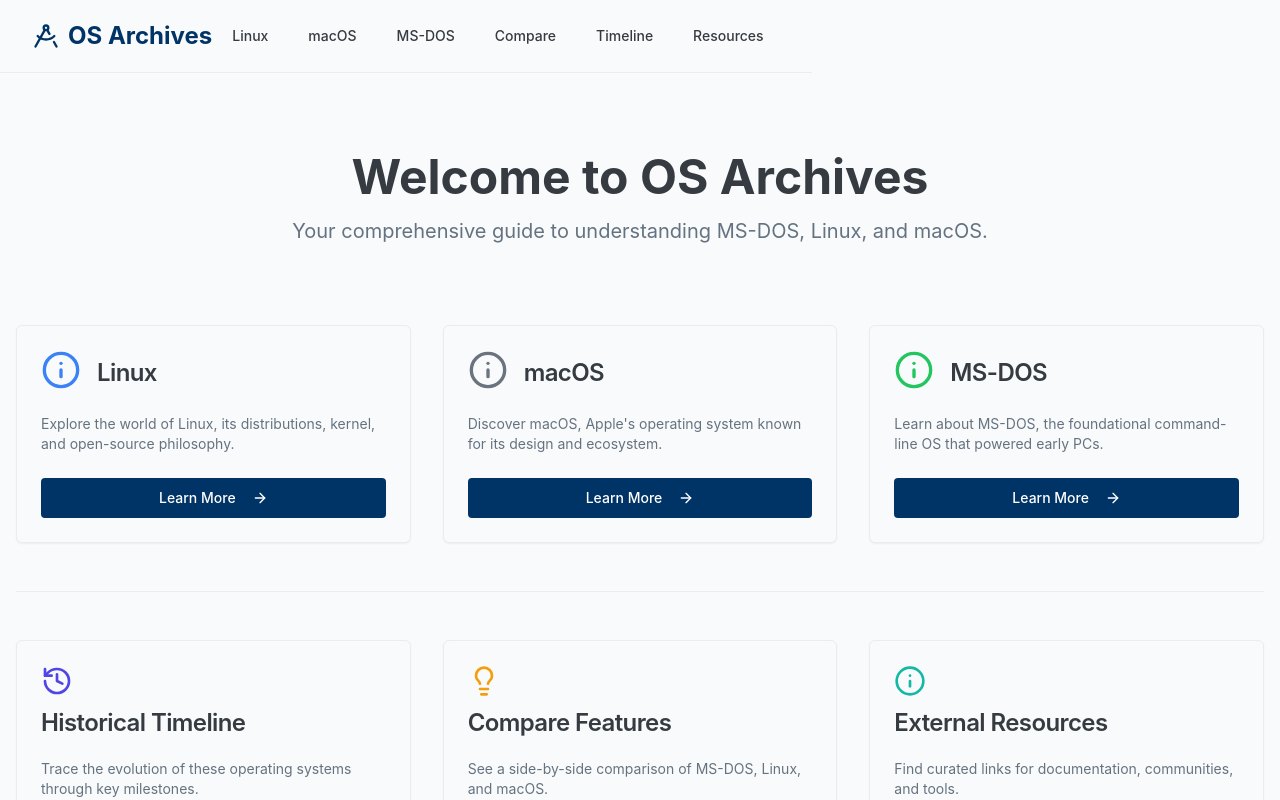
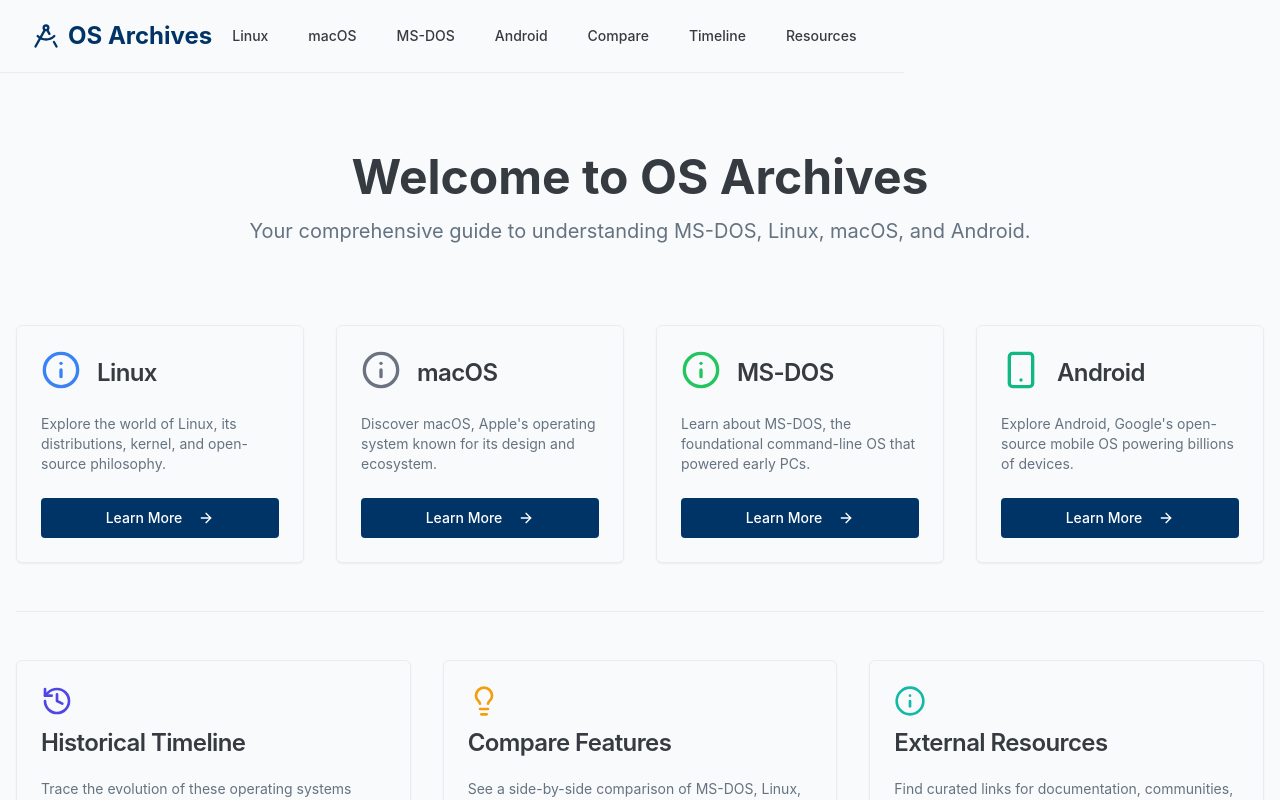
Before and after one commit to SadiqNaizam/MLO-a774-c708, a React (Vite) app: page / in a window 1280 px wide. Shown: the top 800 px of the page. Built offline with nearby package versions, Linux system fonts and the light colour scheme.

Commit message:
Updated code files: Homepage.tsx

```diff
--- a/src/pages/Homepage.tsx
+++ b/src/pages/Homepage.tsx
@@ -5,7 +5,7 @@ import { Card, CardHeader, CardTitle, CardDescription, CardContent, CardFooter }
 import { Button } from "@/components/ui/button";
 import { Separator } from "@/components/ui/separator";
 import { Textarea } from "@/components/ui/textarea";
-import { ArrowRight, DraftingCompass, History, Info, Lightbulb } from 'lucide-react';
+import { ArrowRight, DraftingCompass, History, Info, Lightbulb, Smartphone } from 'lucide-react';
 
 const PageNavigationMenu = () => (
   <NavigationMenu className="py-4 border-b">
@@ -29,6 +29,11 @@ const PageNavigationMenu = () => (
         <NavigationMenuItem>
           <Link to="/os/ms-dos">
             <NavigationMenuLink className={navigationMenuTriggerStyle()}>MS-DOS</NavigationMenuLink>
+          </Link>
+        </NavigationMenuItem>
+        <NavigationMenuItem>
+          <Link to="/os/android">
+            <NavigationMenuLink className={navigationMenuTriggerStyle()}>Android</NavigationMenuLink>
           </Link>
         </NavigationMenuItem>
         <NavigationMenuItem>
@@ -59,6 +64,7 @@ const Homepage: React.FC = () => {
     { name: "Linux", slug: "linux", description: "Explore the world of Linux, its distributions, kernel, and open-source philosophy.", icon: <Info className="h-10 w-10 text-blue-500" /> },
     { name: "macOS", slug: "macos", description: "Discover macOS, Apple's operating system known for its design and ecosystem.", icon: <Info className="h-10 w-10 text-gray-500" /> },
     { name: "MS-DOS", slug: "ms-dos", description: "Learn about MS-DOS, the foundational command-line OS that powered early PCs.", icon: <Info className="h-10 w-10 text-green-500" /> },
+    { name: "Android", slug: "android", description: "Explore Android, Google's open-source mobile OS powering billions of devices.", icon: <Smartphone className="h-10 w-10 text-emerald-500" /> },
   ];
 
   return (
@@ -68,11 +74,11 @@ const Homepage: React.FC = () => {
         <section className="text-center py-12">
           <h1 className="text-5xl font-bold mb-4">Welcome to OS Archives</h1>
           <p className="text-xl text-muted-foreground mb-8">
-            Your comprehensive guide to understanding MS-DOS, Linux, and macOS.
+            Your comprehensive guide to understanding MS-DOS, Linux, macOS, and Android.
           </p>
         </section>
 
-        <section className="grid md:grid-cols-3 gap-8 mb-12">
+        <section className="grid md:grid-cols-2 lg:grid-cols-4 gap-8 mb-12">
           {osData.map((os) => (
             <Card key={os.slug} className="hover:shadow-xl transition-shadow duration-300 flex flex-col">
               <CardHeader className="flex flex-row items-center gap-4">
@@ -112,7 +118,7 @@ const Homepage: React.FC = () => {
                     <CardTitle>Compare Features</CardTitle>
                 </CardHeader>
                 <CardContent>
-                    <CardDescription>See a side-by-side comparison of MS-DOS, Linux, and macOS.</CardDescription>
+                    <CardDescription>See a side-by-side comparison of MS-DOS, Linux, macOS, and Android.</CardDescription>
                 </CardContent>
                 <CardFooter>
                     <Button variant="outline" onClick={() => navigate('/comparison')} className="w-full">Compare OS</Button>
```
